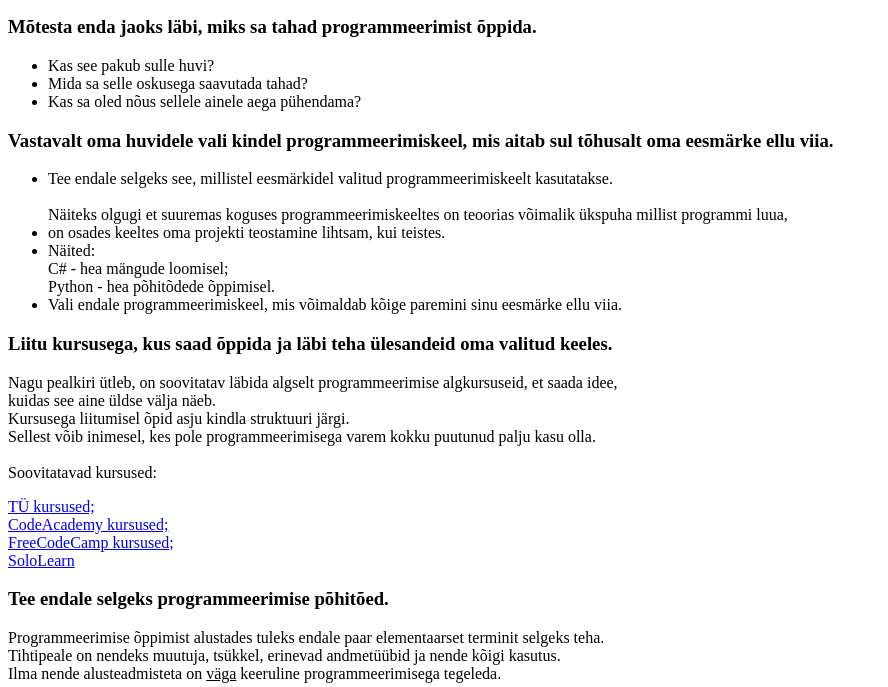
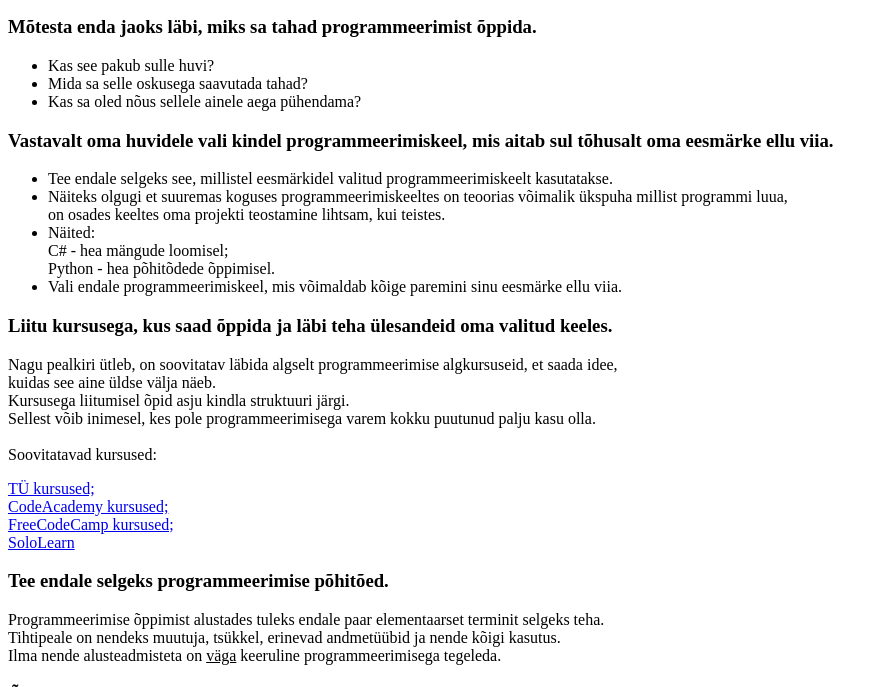
Before and after one commit to homeworktests27/homeworktests27.github.io, a plain HTML site: page index.html in a window 1280 px wide. Shown: the part 87-774 px from the top of the page, without its empty margins (0-888 px from the left). Drawn offline with Linux system fonts and the light colour scheme.

Commit message:
Update index.html

```diff
--- a/index.html
+++ b/index.html
@@ -16,8 +16,8 @@
 <h3> Vastavalt oma huvidele vali kindel programmeerimiskeel, mis aitab sul tõhusalt oma eesmärke ellu viia. </h3>
   <ul>
     <li> Tee endale selgeks see, millistel eesmärkidel valitud programmeerimiskeelt kasutatakse. </li>
-    <br> Näiteks olgugi et suuremas koguses programmeerimiskeeltes on teoorias võimalik ükspuha millist programmi luua,
-    <li> on osades keeltes oma projekti teostamine lihtsam, kui teistes. </li>
+    <li> Näiteks olgugi et suuremas koguses programmeerimiskeeltes on teoorias võimalik ükspuha millist programmi luua,
+    <br> on osades keeltes oma projekti teostamine lihtsam, kui teistes. </li>
     <li> Näited:
       <br> C# - hea mängude loomisel;
       <br> Python - hea põhitõdede õppimisel. </li>
```
